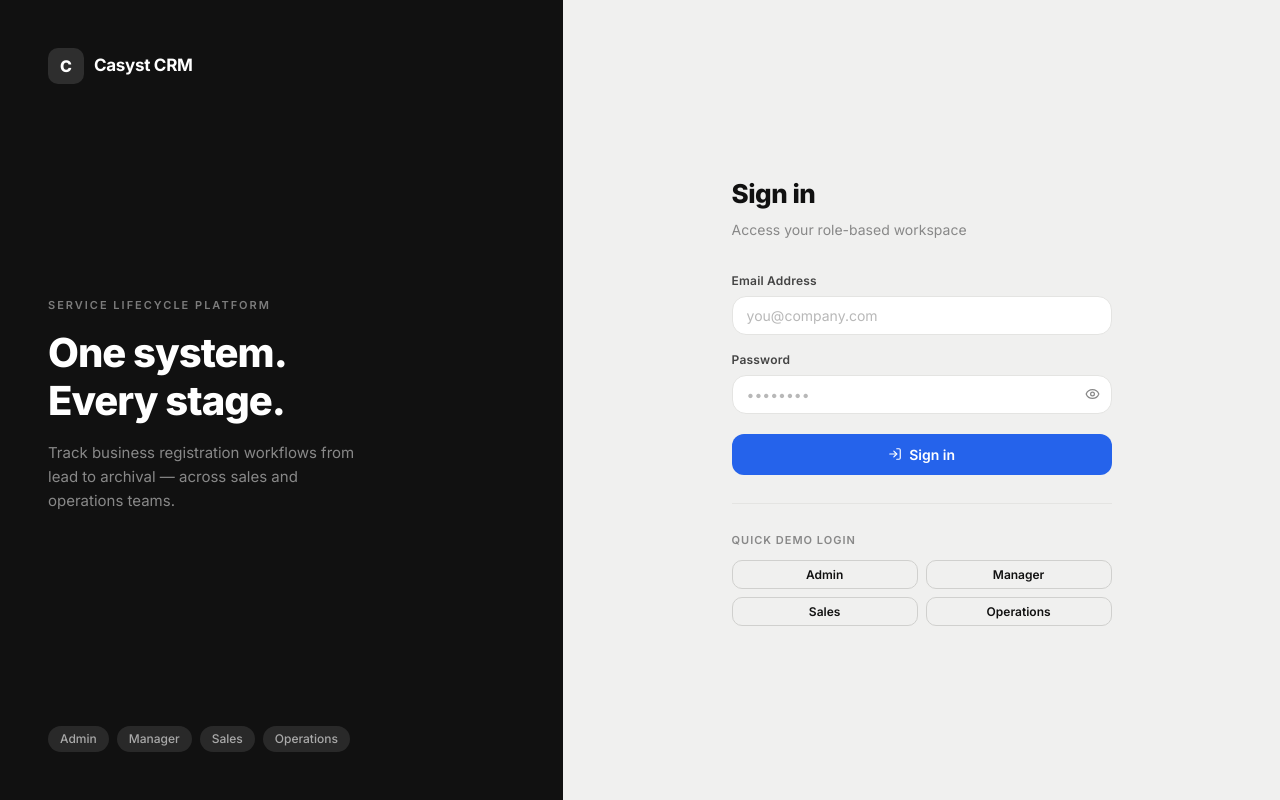
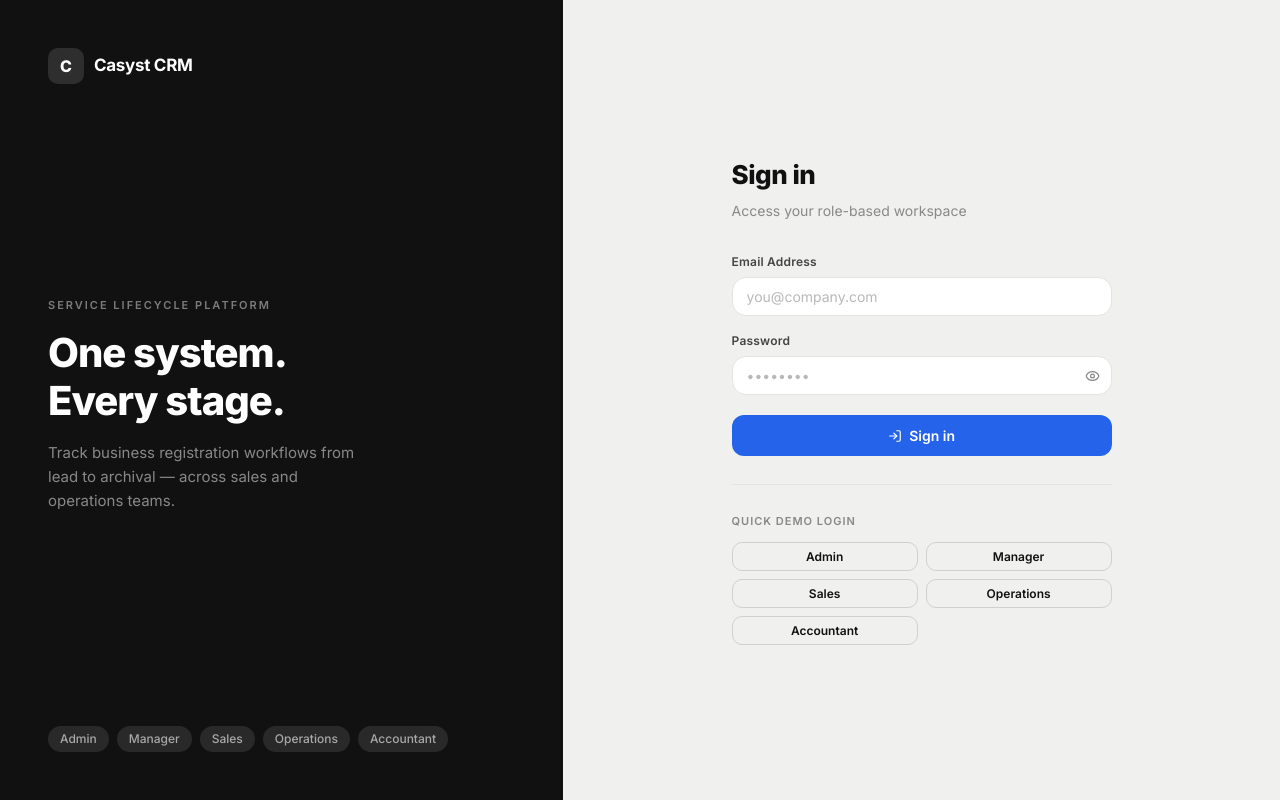
Before and after one commit to thejaskrizzz/casyst-CRM, a React (Vite) app in the folder frontend/: page /login in a window 1280 px wide. Built offline with nearby package versions, Linux system fonts and the light colour scheme.

Commit message:
feat: add accountant quick login button

```diff
--- a/frontend/src/pages/auth/LoginPage.jsx
+++ b/frontend/src/pages/auth/LoginPage.jsx
@@ -8,6 +8,7 @@ const roleRedirect = {
     manager: '/manager/dashboard',
     sales: '/sales/dashboard',
     operations: '/operations/dashboard',
+    accountant: '/accountant/dashboard',
 };
 
 const demos = [
@@ -15,6 +16,7 @@ const demos = [
     { label: 'Manager', role: 'manager', email: 'manager@casyst.com', pw: 'manager123' },
     { label: 'Sales', role: 'sales', email: 'sales@casyst.com', pw: 'sales123' },
     { label: 'Operations', role: 'operations', email: 'ops@casyst.com', pw: 'ops123' },
+    { label: 'Accountant', role: 'accountant', email: 'accountant@casyst.com', pw: 'accountant123' },
 ];
 
 export default function LoginPage() {
@@ -75,7 +77,7 @@ export default function LoginPage() {
 
                 {/* Bottom role pills */}
                 <div style={{ display: 'flex', gap: 8, flexWrap: 'wrap' }}>
-                    {['Admin', 'Manager', 'Sales', 'Operations'].map(r => (
+                    {['Admin', 'Manager', 'Sales', 'Operations', 'Accountant'].map(r => (
                         <span key={r} style={{
                             padding: '4px 12px', borderRadius: 999,
                             background: 'rgba(255,255,255,0.1)',
```
